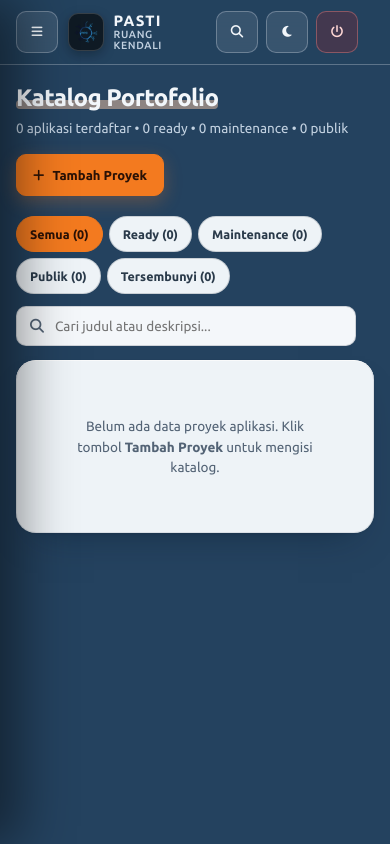
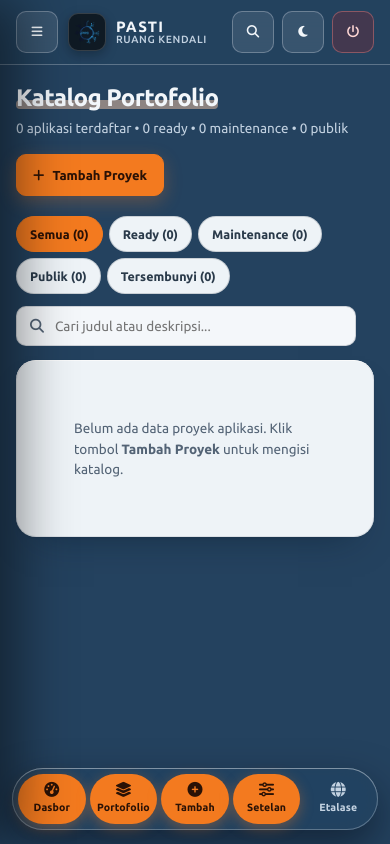
Before and after one commit to rsoeta/studio-pasti, a CodeIgniter 4 app: the page made by app/Views/admin/portfolio/index.php in a window 390 px wide. Run offline with PHP 8.4 and a stand-in for CodeIgniter, Linux system fonts and the light colour scheme; the template is opened without the code that fills it, so the values that code supplies are empty; some libraries are stand-ins or nearby versions.

Commit message:
fix(mobile): prevent card overflow, wrap portfolio descriptions, and add floating bottom dock

```diff
--- a/app/Views/admin/layout.php
+++ b/app/Views/admin/layout.php
@@ -216,6 +216,7 @@
             min-height: 100vh;
             display: flex;
             flex-direction: column;
+            overflow-x: clip;
         }
 
         /* Sticky Frosted Topbar */
@@ -945,6 +946,11 @@
             padding: 0 18px !important;
         }
 
+        /* Telegram-Style Floating Bottom Chin Dock */
+        .tg-bottom-nav {
+            display: none;
+        }
+
         /* Responsive */
         @media (max-width: 1024px) {
             .tnav-wrap,
@@ -959,7 +965,70 @@
             }
 
             .top__inner {
-                grid-template-columns: auto 1fr auto;
+                grid-template-columns: minmax(0, 1fr) auto;
+            }
+
+            .orvex-main {
+                padding-bottom: calc(98px + env(safe-area-inset-bottom, 0px));
+            }
+
+            .tg-bottom-nav {
+                position: fixed;
+                left: 50%;
+                bottom: calc(14px + env(safe-area-inset-bottom, 0px));
+                transform: translateX(-50%);
+                z-index: 75;
+                width: min(440px, calc(100vw - 24px));
+                padding: 6px;
+                border-radius: 999px;
+                background-color: var(--topbar-bg);
+                backdrop-filter: blur(20px) saturate(180%);
+                -webkit-backdrop-filter: blur(20px) saturate(180%);
+                box-shadow:
+                    inset 0 1px 0 rgba(255, 255, 255, 0.22),
+                    inset 0 0 0 1px var(--g-line),
+                    0 16px 38px rgba(5, 14, 24, 0.52);
+                display: grid;
+                grid-template-columns: repeat(5, minmax(0, 1fr));
+                gap: 4px;
+            }
+
+            .tg-bottom-nav__item {
+                display: flex;
+                flex-direction: column;
+                align-items: center;
+                justify-content: center;
+                gap: 3px;
+                min-height: 50px;
+                padding: 6px 4px;
+                border-radius: 999px;
+                color: var(--g-muted);
+                font-size: 10.5px;
+                font-weight: 600;
+                letter-spacing: 0.01em;
+                transition: background-color 0.2s var(--ease), color 0.2s var(--ease), transform 0.2s var(--ease);
+            }
+
+            .tg-bottom-nav__item i {
+                font-size: 15px;
+            }
+
+            .tg-bottom-nav__item span {
+                max-width: 100%;
+                white-space: nowrap;
+                overflow: hidden;
+                text-overflow: ellipsis;
+            }
+
+            .tg-bottom-nav__item:active {
+                transform: scale(0.95);
+            }
+
+            .tg-bottom-nav__item.is-active {
+                background-color: var(--accent);
+                color: var(--accent-ink);
+                font-weight: 700;
+                box-shadow: 0 4px 14px rgba(243, 122, 31, 0.35);
             }
         }
 
@@ -1135,6 +1204,30 @@
         <main id="main-content" class="orvex-main">
             <?= $this->renderSection('content') ?>
         </main>
+
+        <!-- Telegram-Style Floating Rounded Bottom Navigation Bar (Mobile / Tablet) -->
+        <nav class="tg-bottom-nav" aria-label="Menu mengambang bawah">
+            <a href="<?= base_url('admin/dashboard') ?>" class="tg-bottom-nav__item <?= (url_is('admin/dashboard') ? 'is-active' : '') ?>">
+                <i class="fa-solid fa-gauge-high"></i>
+                <span>Dasbor</span>
+            </a>
+            <a href="<?= base_url('admin/portfolio') ?>" class="tg-bottom-nav__item <?= (url_is('admin/portfolio') || url_is('admin/portfolio/edit*') ? 'is-active' : '') ?>">
+                <i class="fa-solid fa-layer-group"></i>
+                <span>Portofolio</span>
+            </a>
+            <a href="<?= base_url('admin/portfolio/create') ?>" class="tg-bottom-nav__item <?= (url_is('admin/portfolio/create') ? 'is-active' : '') ?>">
+                <i class="fa-solid fa-circle-plus"></i>
+                <span>Tambah</span>
+            </a>
+            <a href="<?= base_url('admin/settings') ?>" class="tg-bottom-nav__item <?= (url_is('admin/settings*') ? 'is-active' : '') ?>">
+                <i class="fa-solid fa-sliders"></i>
+                <span>Setelan</span>
+            </a>
+            <a href="<?= base_url() ?>" target="_blank" rel="noopener noreferrer" class="tg-bottom-nav__item">
+                <i class="fa-solid fa-globe"></i>
+                <span>Etalase</span>
+            </a>
+        </nav>
     </div>
 
     <!-- Command Palette Modal (Ctrl+K / /) -->
--- a/app/Views/admin/portfolio/index.php
+++ b/app/Views/admin/portfolio/index.php
@@ -150,6 +150,9 @@ foreach ($portfolios as $item) {
         font-weight: 700;
         text-align: left;
         cursor: pointer;
+        white-space: normal;
+        overflow-wrap: anywhere;
+        word-break: break-word;
     }
 
     .app-title-btn:hover {
@@ -158,13 +161,14 @@ foreach ($portfolios as $item) {
     }
 
     .app-excerpt {
-        margin: 4px 0 0;
+        margin: 6px 0 0;
         font-size: 12.5px;
+        line-height: 1.55;
         color: var(--muted);
-        max-width: 360px;
-        white-space: nowrap;
-        overflow: hidden;
-        text-overflow: ellipsis;
+        max-width: 480px;
+        white-space: normal;
+        overflow-wrap: anywhere;
+        word-break: break-word;
     }
 
     .is-attention .app-excerpt {
@@ -286,28 +290,47 @@ foreach ($portfolios as $item) {
     }
 
     @media (max-width: 820px) {
+        .table-scroll {
+            overflow-x: hidden;
+        }
+
+        .orvex-table,
+        .orvex-table tbody {
+            display: block;
+            width: 100%;
+            max-width: 100%;
+        }
+
         .orvex-table thead {
             display: none;
         }
 
-        .orvex-table tbody,
-        .orvex-table tr,
+        .orvex-table tbody tr {
+            display: flex;
+            flex-direction: column;
+            gap: 10px;
+            width: 100%;
+            max-width: 100%;
+            box-sizing: border-box;
+            padding: 16px;
+        }
+
         .orvex-table td {
             display: block;
             width: 100%;
+            min-width: 0;
+            padding: 0;
+            text-align: left !important;
         }
 
-        .orvex-table tbody tr {
-            padding: 14px;
-        }
-
-        .orvex-table td {
-            padding: 6px 0;
+        .orvex-table td .logo-box {
+            margin: 0 !important;
         }
 
         .action-row {
             justify-content: flex-start;
-            margin-top: 8px;
+            flex-wrap: wrap;
+            margin-top: 4px;
         }
 
         .app-excerpt {
```
Also changed, not shown: app/Views/admin/dashboard.php (+57 -4 lines).
